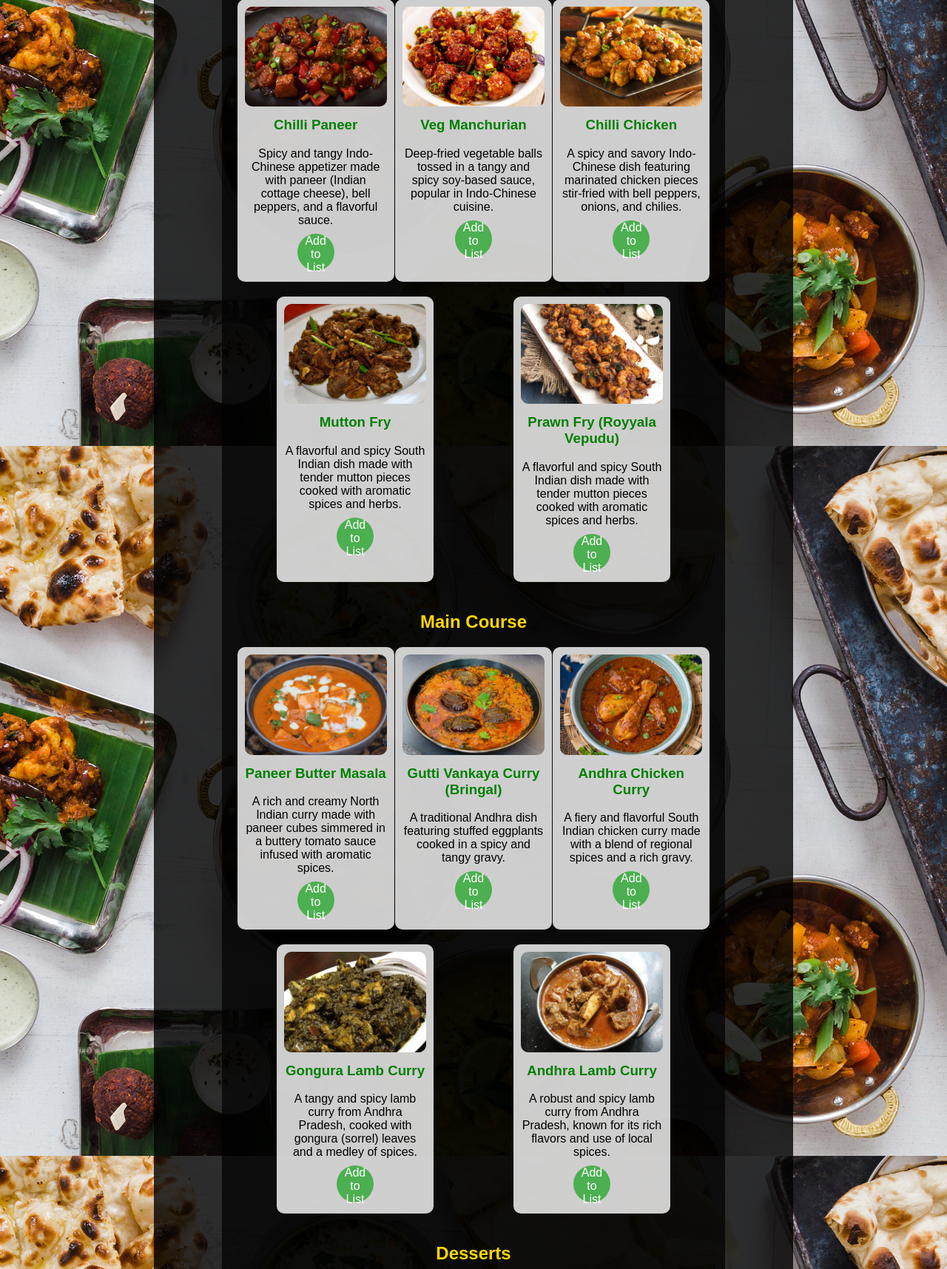
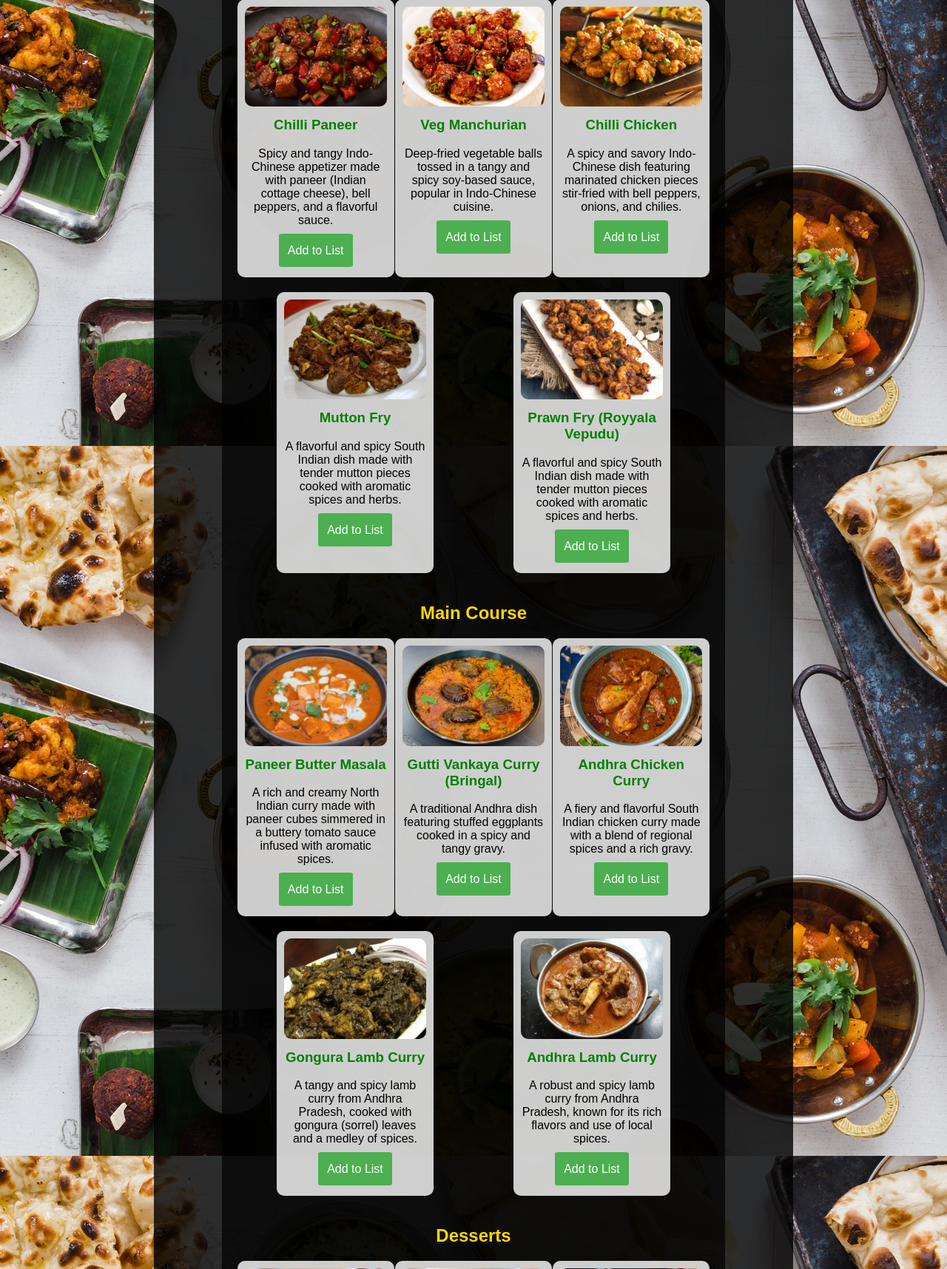
Before and after one commit to nalamsri90/Restaurant-table-booking-B9IS123-, a Flask app: page /menu in a window 1280 px wide. Shown: the part 357-2073 px from the top of the page at 74% size. Run offline with Flask 3, Linux system fonts and the light colour scheme.

Commit message:
Change the width and height of the button

```diff
--- a/static/style.css
+++ b/static/style.css
@@ -136,13 +136,16 @@ ul li strong {
 }
 
 .add-to-list {
-  width: 50px;
-  height: 50px;
-  border-radius: 50%;
+  width: 100px;
+  height: 45px;
+  border-radius: 5%;
   border: none;
   background-color: #4CAF50;
   color: white;
   text-align: center;
+  text-decoration: none;
+  display: inline-block;
   font-size: 16px;
   margin: 4px 2px;
+  cursor: pointer;
 }
```
